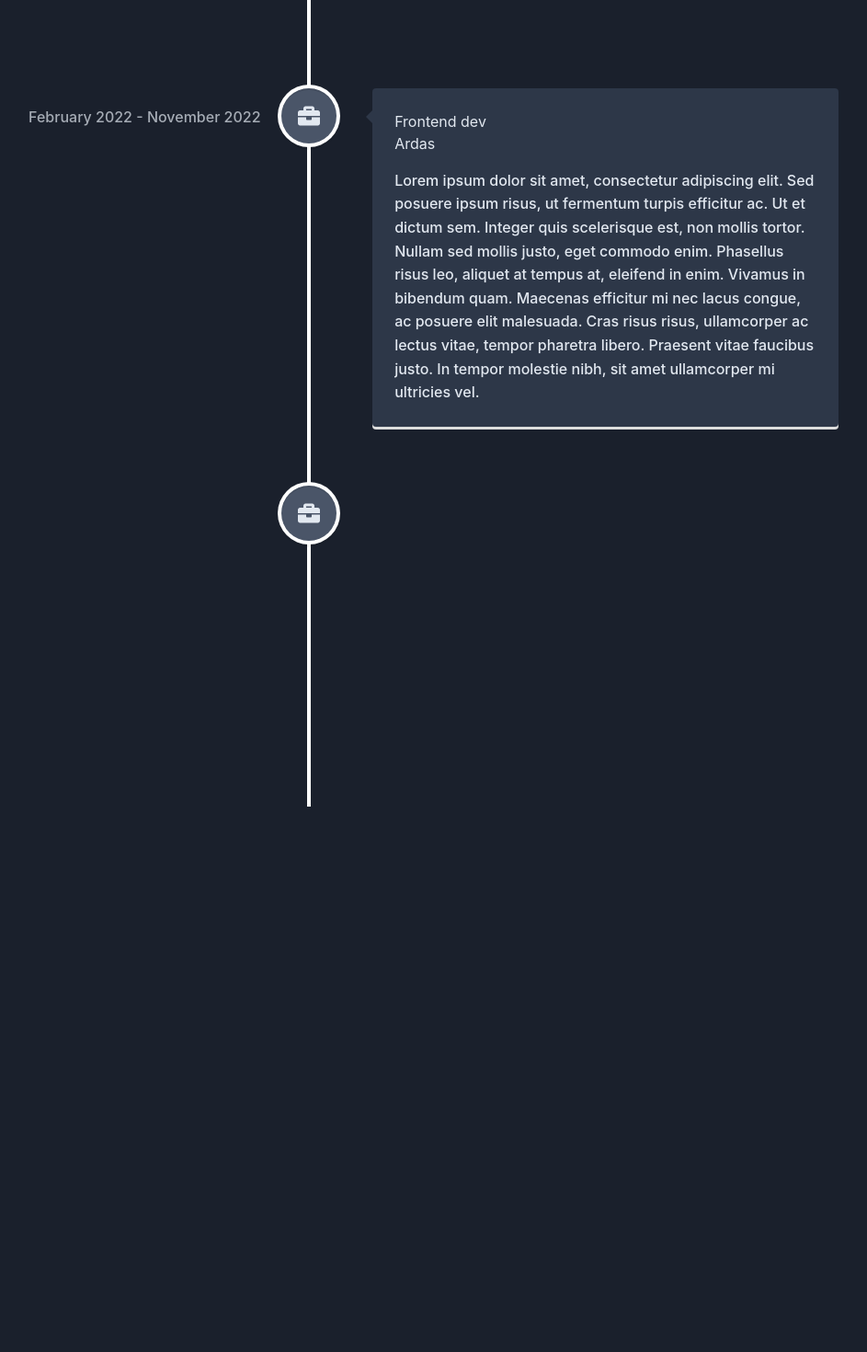
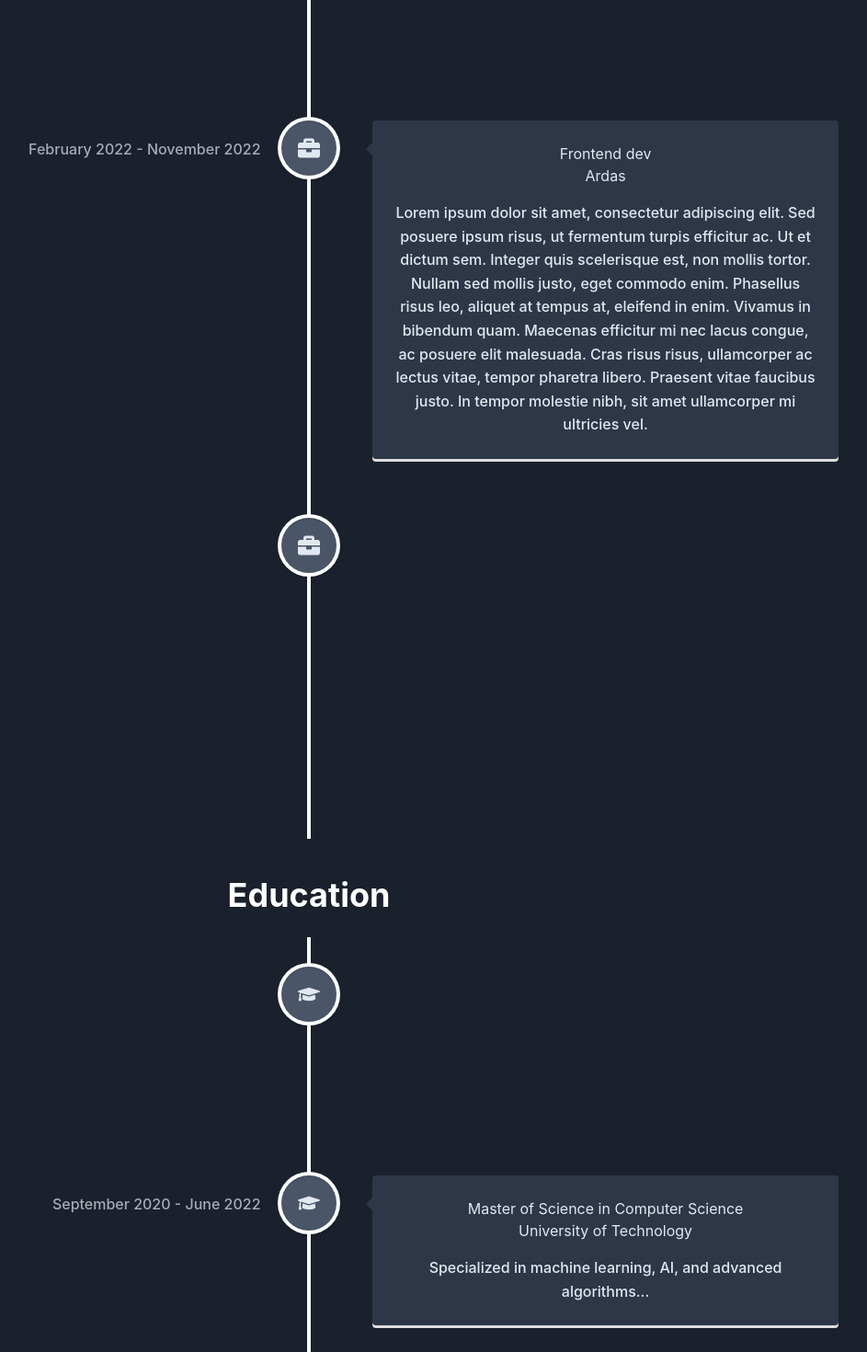
Before and after one commit to dmitiyoleynik/portfolio, a React (Create React App) app: page / in a window 1280 px wide. Shown: the part 3920-5390 px from the top of the page at 92% size, without its empty margins (304-1247 px from the left). Before the commit the page ends 4837 px from the top, so only its background shows below. Built offline with nearby package versions, Linux system fonts and the light colour scheme.

Commit message:
feature: added desktop education

```diff
--- /dev/null
+++ b/src/components/sections/education.tsx
@@ -0,0 +1,108 @@
+import { Box, Flex, Heading, Text } from '@chakra-ui/react';
+import { FaBriefcase, FaGraduationCap } from 'react-icons/fa';
+import {
+  VerticalTimeline,
+  VerticalTimelineElement,
+} from 'react-vertical-timeline-component';
+import 'react-vertical-timeline-component/style.min.css';
+
+const data: CompanyProps[] = [
+  {
+    position: 'Frontend & Mobile dev',
+    company: 'Darly Solutions',
+    range: 'February 2022 - November 2022',
+    description:
+      'Cras luctus, mauris in laoreet eleifend, justo enim sodales felis, eget dignissim urna quam sit amet justo...',
+  },
+  {
+    position: 'Frontend dev',
+    company: 'Ardas',
+    range: 'February 2022 - November 2022',
+    description:
+      'Lorem ipsum dolor sit amet, consectetur adipiscing elit. Sed posuere ipsum risus, ut fermentum turpis efficitur ac...',
+  },
+  {
+    position: 'Frontend dev',
+    company: 'SoftServe',
+    range: 'February 2022 - November 2022',
+    description:
+      'Lorem ipsum dolor sit amet, consectetur adipiscing elit. Class aptent taciti sociosqu ad litora torquent per conubia nostra...',
+  },
+];
+
+const educationData: EducationProps[] = [
+  {
+    degree: 'Bachelor of Science in Computer Science',
+    institution: 'University of Technology',
+    range: 'September 2016 - June 2020',
+    description:
+      'Focused on software development, algorithms, and data structures...',
+  },
+  {
+    degree: 'Master of Science in Computer Science',
+    institution: 'University of Technology',
+    range: 'September 2020 - June 2022',
+    description:
+      'Specialized in machine learning, AI, and advanced algorithms...',
+  },
+];
+
+interface CompanyProps {
+  position: string;
+  company: string;
+  description: string;
+  range: string;
+}
+
+interface EducationProps {
+  degree: string;
+  institution: string;
+  description: string;
+  range: string;
+}
+
+const Education = () => {
+  return (
+    <Flex
+      as="section"
+      bg="gray.800"
+      color="white"
+      align="center"
+      justify="center"
+      direction="column"
+      textAlign="center"
+    >
+      <Heading
+        as="h2"
+        size="xl"
+        textAlign="center"
+        mt={10}
+        mb={6}
+        color="white"
+      >
+        Education
+      </Heading>
+      <VerticalTimeline>
+        {educationData.map(({ degree, institution, description, range }) => (
+          <VerticalTimelineElement
+            key={institution}
+            className="vertical-timeline-element--education"
+            contentStyle={{ background: '#2D3748', color: '#E2E8F0' }}
+            contentArrowStyle={{ borderRight: '7px solid #2D3748' }}
+            date={range}
+            iconStyle={{ background: '#4A5568', color: '#E2E8F0' }}
+            icon={<FaGraduationCap />}
+          >
+            <h3 className="vertical-timeline-element-title">{degree}</h3>
+            <h4 className="vertical-timeline-element-subtitle">
+              {institution}
+            </h4>
+            <p>{description}</p>
+          </VerticalTimelineElement>
+        ))}
+      </VerticalTimeline>
+    </Flex>
+  );
+};
+
+export default Education;
--- a/src/components/sections/experience/index.tsx
+++ b/src/components/sections/experience/index.tsx
@@ -1,4 +1,4 @@
-import { Box } from '@chakra-ui/react';
+import { Flex, Heading } from '@chakra-ui/react';
 import { FaBriefcase } from 'react-icons/fa';
 import {
   VerticalTimeline,
@@ -6,7 +6,7 @@ import {
 } from 'react-vertical-timeline-component';
 import 'react-vertical-timeline-component/style.min.css';
 
-const data: CompanyProps[] = [
+const dataForExp: CompanyProps[] = [
   {
     position: 'Frontend & Mobile dev',
     company: 'Darly Solutions',
@@ -39,9 +39,18 @@ interface CompanyProps {
 
 const Experience = () => {
   return (
-    <Box bgColor={'gray.800'} py={10}>
+    <Flex
+      as="section"
+      bg="gray.800"
+      color="white"
+      align="center"
+      justify="center"
+      direction="column"
+      textAlign="center"
+    >
+      <Heading marginBottom="2rem">My Experience</Heading>
       <VerticalTimeline>
-        {data.map(({ position, company, description, range }) => (
+        {dataForExp.map(({ position, company, description, range }) => (
           <VerticalTimelineElement
             key={company}
             className="vertical-timeline-element--work"
@@ -57,7 +66,7 @@ const Experience = () => {
           </VerticalTimelineElement>
         ))}
       </VerticalTimeline>
-    </Box>
+    </Flex>
   );
 };
 
--- a/src/components/sections/index.tsx
+++ b/src/components/sections/index.tsx
@@ -1,3 +1,4 @@
+import Education from './education';
 import Experience from './experience';
 import Home from './home';
 import Projects from './projects';
@@ -10,6 +11,7 @@ const Sections = () => {
       <Skills />
       <Projects />
       <Experience />
+      <Education />
     </>
   );
 };
```
